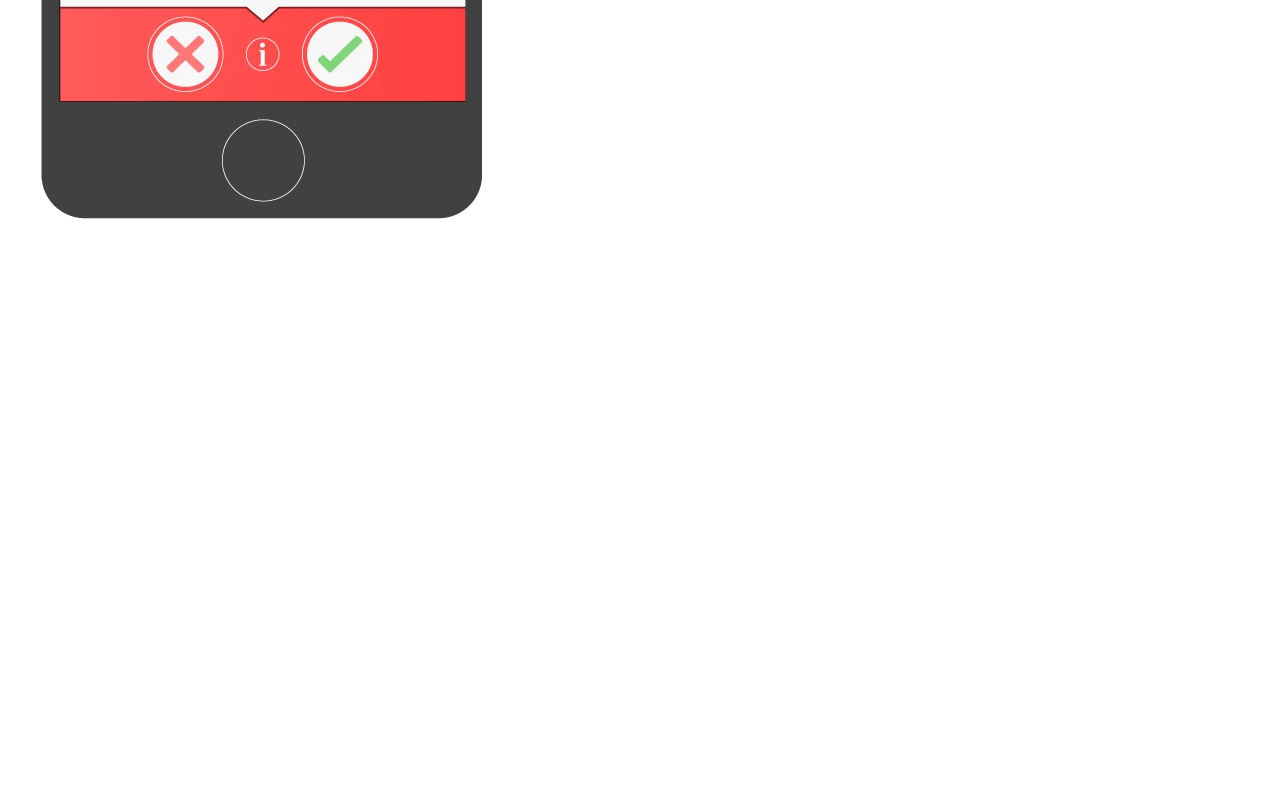
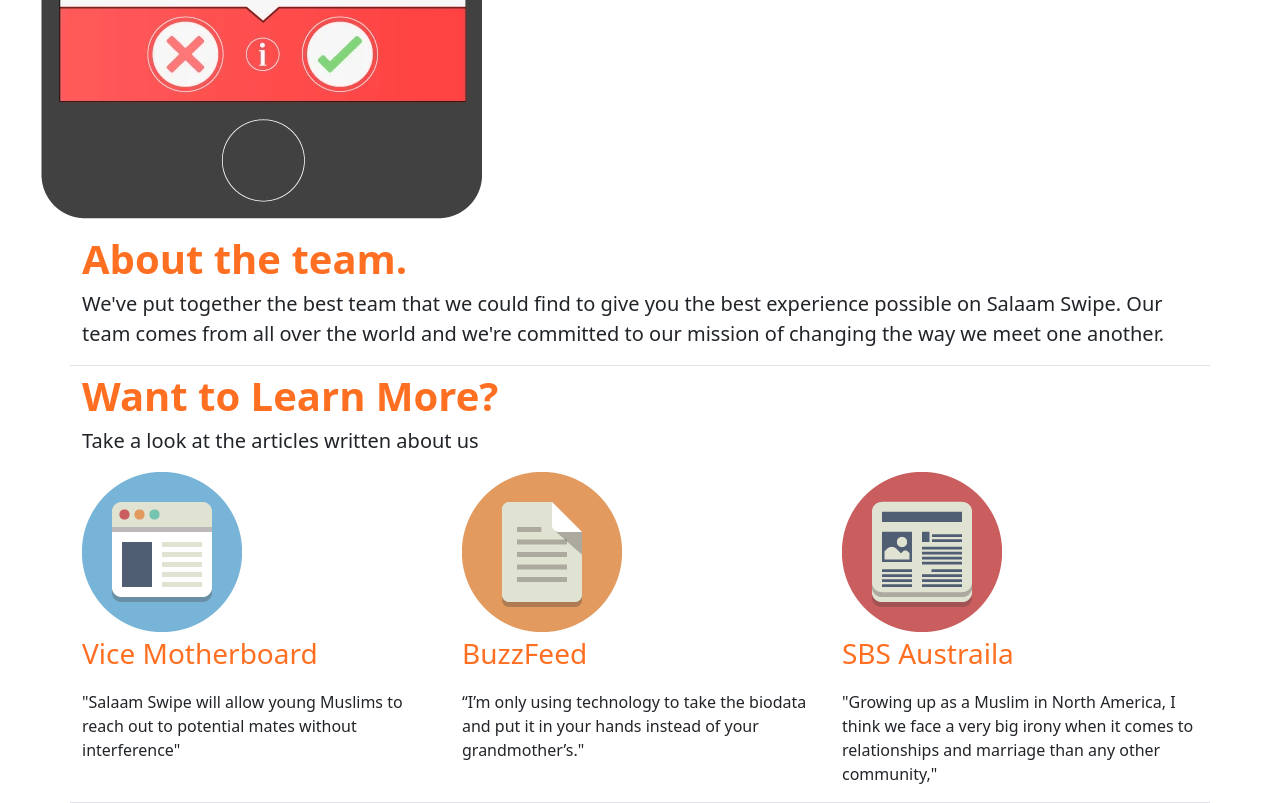
Before and after one commit to faisalabdulkadir/salamswipedemo2, a plain HTML site: page index.html in a window 1280 px wide. Shown: the part 797-1600 px from the top of the page. Before the commit the page ends 1026 px from the top, so only its background shows below. Drawn offline with nearby package versions, Linux system fonts and the light colour scheme.

Commit message:
added content for learn more and about team with some styling

```diff
--- a/index.html
+++ b/index.html
@@ -60,11 +60,56 @@
             the way we meet
             one another.</p>
         </div>
-        <div class="row">
+        <div class="row my-5">
           <a href="#" width="500" height="auto" style="aspect-ratio:500 / 150">
             <img src="images/appstore-iphone_ztntgu.webp" alt="app store">
           </a>
         </div>
+      </div>
+    </div>
+
+  </div>
+
+  <div class="container border-bottom">
+    <strong class="fs-1" style="color: #ff6f22;">About the team.</strong>
+
+    <p class="fs-5">We've put together the best team that we could find to give you the best experience possible on
+      Salaam Swipe. Our
+      team comes from all over the world and we're committed to our mission of changing the way we meet one another.
+    </p>
+
+  </div>
+
+  <div class="container border-bottom">
+    <div class="row">
+      <strong class="fs-1" style="color: #ff6f22;">
+        Want to Learn More?
+      </strong>
+
+      <p class="fs-5">Take a look at the articles written about us</p>
+    </div>
+    <div class="row">
+      <div class="col">
+        <img src="images/01.png" alt="Motherboard">
+        <p class="fs-3" style="color: #ff6f22;"> Vice Motherboard</p>
+        <p>
+          "Salaam Swipe will allow young Muslims to reach out to potential mates without interference"
+        </p>
+      </div>
+      <div class="col">
+        <img src="images/02.png" alt="BuzzFeed">
+        <p class="fs-3" style="color: #ff6f22;"> BuzzFeed</p>
+        <p>
+          “I’m only using technology to take the biodata and put it in your hands instead of your grandmother’s."
+        </p>
+      </div>
+      <div class="col">
+        <img src="images/60.png" alt="SBS">
+        <p class="fs-3" style="color: #ff6f22;"> SBS Austraila</p>
+        <p>
+          "Growing up as a Muslim in North America, I think we face a very big irony when it comes to relationships and
+          marriage than any other community,"
+        </p>
       </div>
     </div>
 
```
